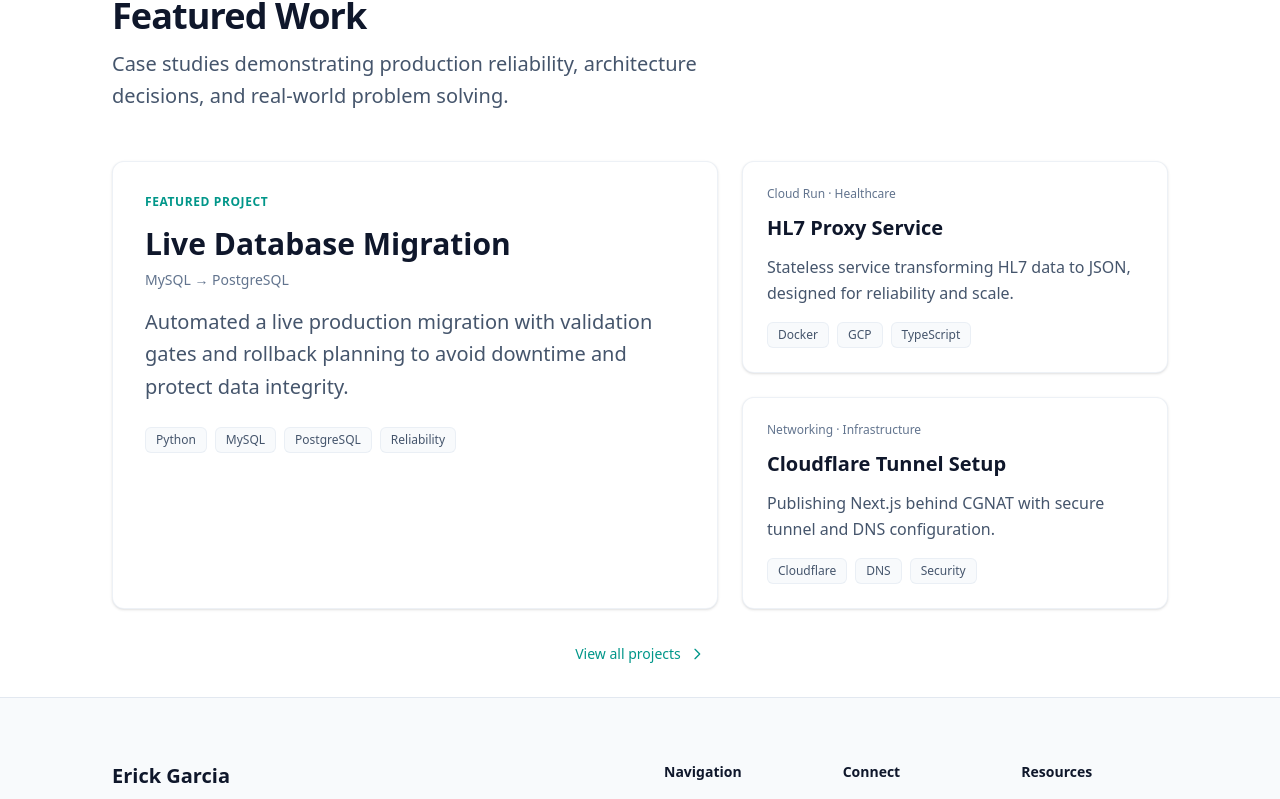
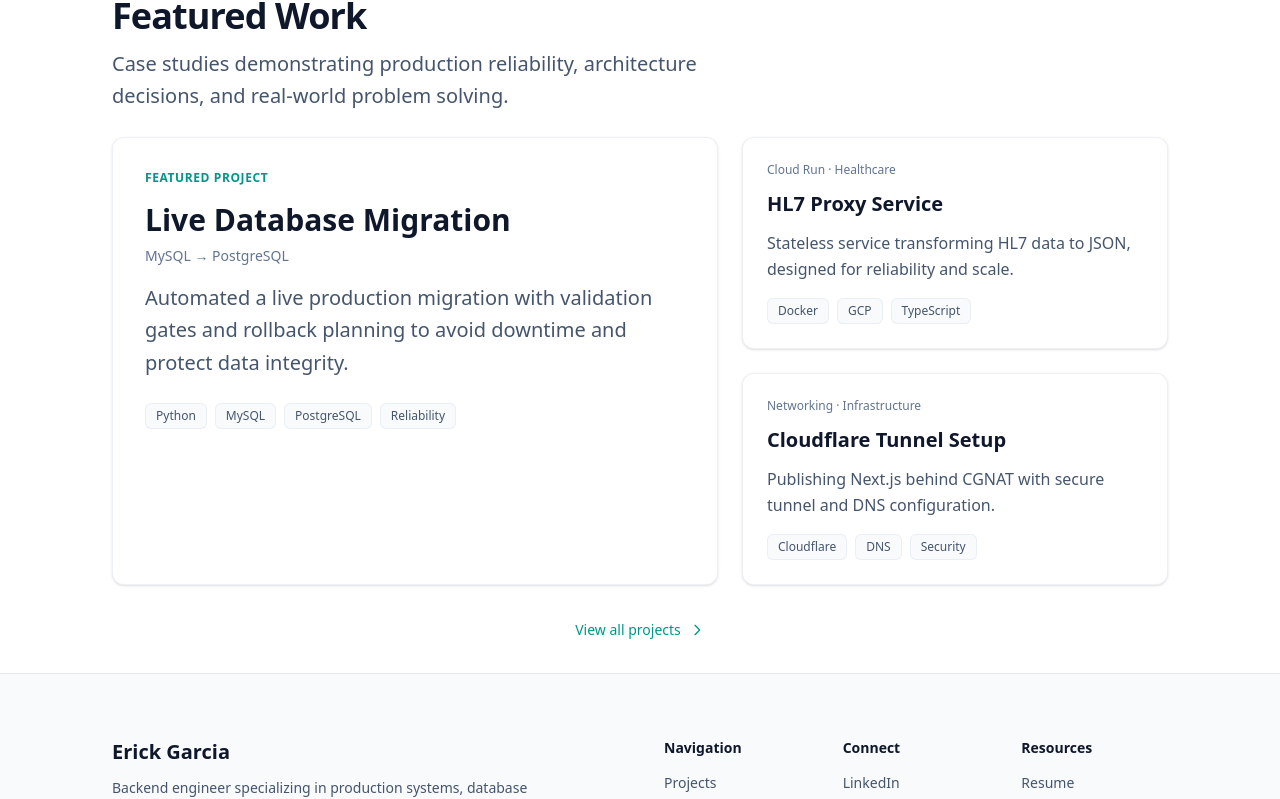
Before and after one commit to eggarcia98/portfolio, a Next.js app: page / in a window 1280 px wide. Shown: the part 977-1776 px from the top of the page. Built offline with nearby package versions, Linux system fonts and the light colour scheme.

Commit message:
style: remove bottom margin from FeaturedProjects section for improved layout

```diff
--- a/src/components/featured-projects.tsx
+++ b/src/components/featured-projects.tsx
@@ -3,7 +3,7 @@ import Link from "next/link";
 export default function FeaturedProjects() {
     return (
         <section className="section">
-            <div className="mb-12">
+            <div >
                 <h2 className="text-3xl font-bold tracking-tight text-slate-900 dark:text-white lg:text-4xl">
                     Featured Work
                 </h2>
@@ -13,7 +13,7 @@ export default function FeaturedProjects() {
                 </p>
             </div>
 
-            <div className="grid gap-6 lg:grid-cols-12">
+            <div className="grid gap-6 lg:grid-cols-12 my-6">
                 {/* Big featured card */}
                 <Link
                     href="/projects/db-migration"
```
